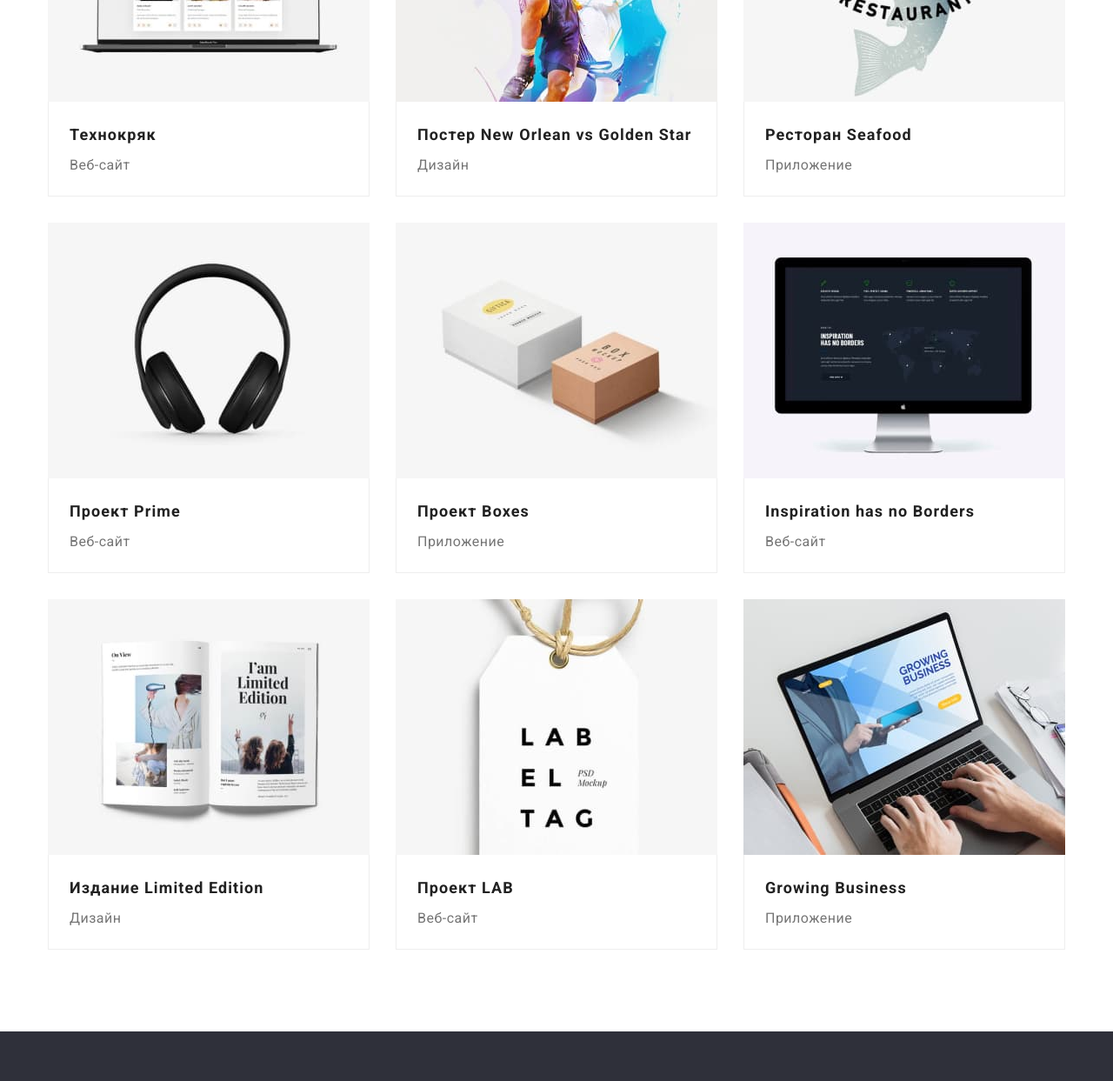
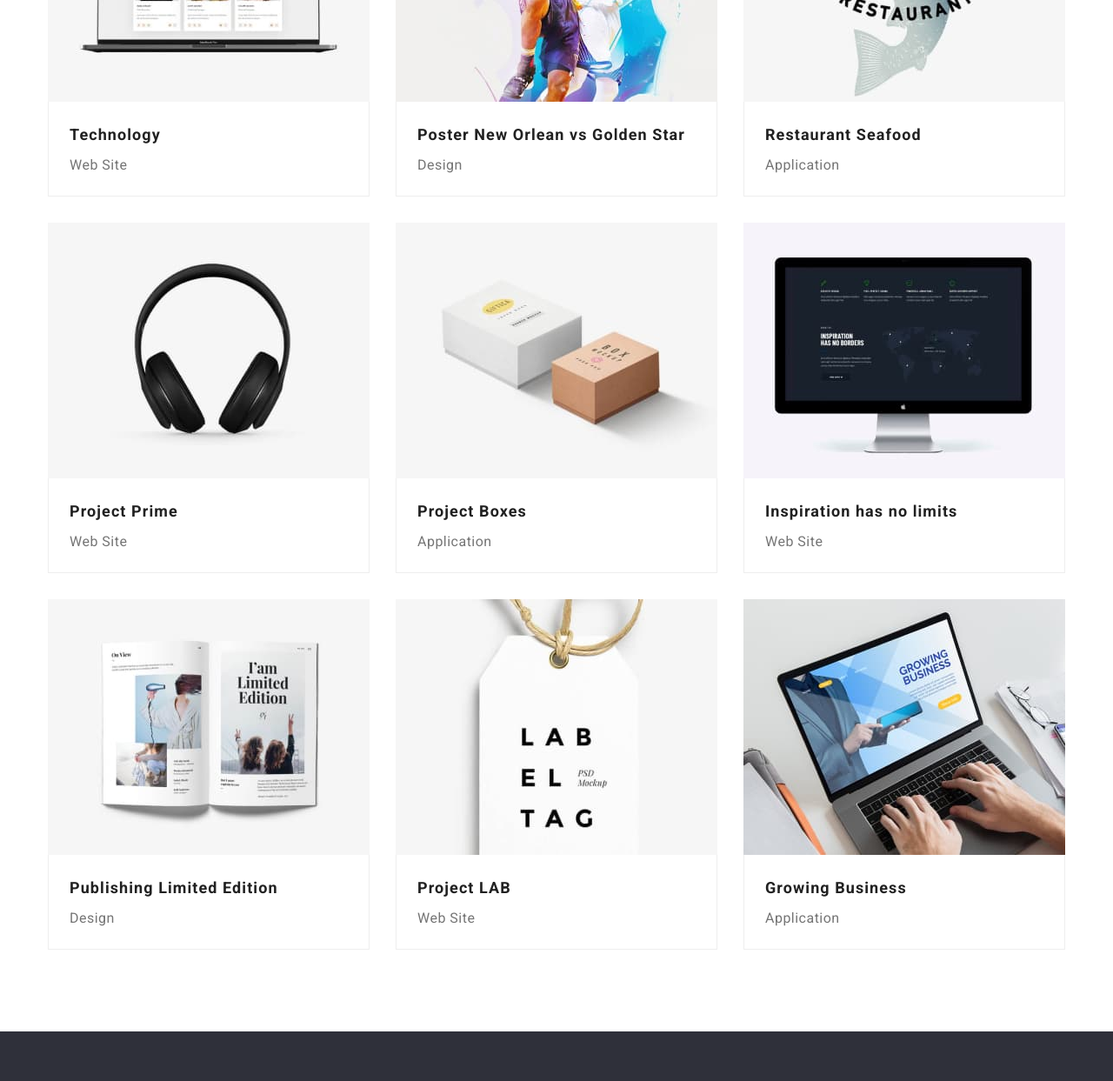
Before and after one commit to AleksandrSokoloff/Web-Studio, a plain HTML site: page portfolio.html in a window 1280 px wide. Shown: the part 440-1683 px from the top of the page at 87% size. Drawn offline with nearby package versions, Linux system fonts and the light colour scheme.

Commit message:
Add corrs

```diff
--- a/portfolio.html
+++ b/portfolio.html
@@ -129,14 +129,14 @@
                   </picture>
                   <div class="filter-desc-overlay">
                     <p class="text">
-                      Технокряк это современная площадка распространения коронавируса. Компании используют эту платформу
-                      для цифрового шпионажа и атак на защищённые сервера конкурентов.
+                      Techno is modern platform for business development and growing up your effectivness using up to date
+                      methods and skills and giving you competitive advanteges.
                     </p>
                   </div>
                 </div>
                 <div class="content">
-                  <h3 class="title">Технокряк</h3>
-                  <p class="text">Веб-сайт</p>
+                  <h3 class="title">Technology</h3>
+                  <p class="text">Web Site</p>
                 </div>
               </a>
             </li>
@@ -162,14 +162,14 @@
 
                   <div class="filter-desc-overlay">
                     <p class="text">
-                      Технокряк это современная площадка распространения коронавируса. Компании используют эту платформу
-                      для цифрового шпионажа и атак на защищённые сервера конкурентов.
+                      Techno is modern platform for business development and growing up your effectivness using up to date
+                      methods and skills and giving you competitive advanteges.
                     </p>
                   </div>
                 </div>
                 <div class="content">
-                  <h3 class="title">Постер New Orlean vs Golden Star</h3>
-                  <p class="text">Дизайн</p>
+                  <h3 class="title">Poster New Orlean vs Golden Star</h3>
+                  <p class="text">Design</p>
                 </div>
               </a>
             </li>
@@ -198,14 +198,14 @@
 
                   <div class="filter-desc-overlay">
                     <p class="text">
-                      Технокряк это современная площадка распространения коронавируса. Компании используют эту платформу
-                      для цифрового шпионажа и атак на защищённые сервера конкурентов.
+                      Techno is modern platform for business development and growing up your effectivness using up to date
+                      methods and skills and giving you competitive advanteges.
                     </p>
                   </div>
                 </div>
                 <div class="content">
-                  <h3 class="title">Ресторан Seafood</h3>
-                  <p class="text">Приложение</p>
+                  <h3 class="title">Restaurant Seafood</h3>
+                  <p class="text">Application</p>
                 </div>
               </a>
             </li>
@@ -229,14 +229,14 @@
                   </picture>
                   <div class="filter-desc-overlay">
                     <p class="text">
-                      Технокряк это современная площадка распространения коронавируса. Компании используют эту платформу
-                      для цифрового шпионажа и атак на защищённые сервера конкурентов.
+                      Techno is modern platform for business development and growing up your effectivness using up to date
+                      methods and skills and giving you competitive advanteges.
                     </p>
                   </div>
                 </div>
                 <div class="content">
-                  <h3 class="title">Проект Prime</h3>
-                  <p class="text">Веб-сайт</p>
+                  <h3 class="title">Project Prime</h3>
+                  <p class="text">Web Site</p>
                 </div>
               </a>
             </li>
@@ -265,14 +265,14 @@
 
                   <div class="filter-desc-overlay">
                     <p class="text">
-                      Технокряк это современная площадка распространения коронавируса. Компании используют эту платформу
-                      для цифрового шпионажа и атак на защищённые сервера конкурентов.
+                      Techno is modern platform for business development and growing up your effectivness using up to date
+                      methods and skills and giving you competitive advanteges.
                     </p>
                   </div>
                 </div>
                 <div class="content">
-                  <h3 class="title">Проект Boxes</h3>
-                  <p class="text">Приложение</p>
+                  <h3 class="title">Project Boxes</h3>
+                  <p class="text">Application</p>
                 </div>
               </a>
             </li>
@@ -301,14 +301,14 @@
 
                   <div class="filter-desc-overlay">
                     <p class="text">
-                      Технокряк это современная площадка распространения коронавируса. Компании используют эту платформу
-                      для цифрового шпионажа и атак на защищённые сервера конкурентов.
+                      Techno is modern platform for business development and growing up your effectivness using up to date
+                      methods and skills and giving you competitive advanteges.
                     </p>
                   </div>
                 </div>
                 <div class="content">
-                  <h3 class="title">Inspiration has no Borders</h3>
-                  <p class="text">Веб-сайт</p>
+                  <h3 class="title">Inspiration has no limits</h3>
+                  <p class="text">Web Site</p>
                 </div>
               </a>
             </li>
@@ -332,14 +332,14 @@
                   </picture>
                   <div class="filter-desc-overlay">
                     <p class="text">
-                      Технокряк это современная площадка распространения коронавируса. Компании используют эту платформу
-                      для цифрового шпионажа и атак на защищённые сервера конкурентов.
+                      Techno is modern platform for business development and growing up your effectivness using up to date
+                      methods and skills and giving you competitive advanteges.
                     </p>
                   </div>
                 </div>
                 <div class="content">
-                  <h3 class="title">Издание Limited Edition</h3>
-                  <p class="text">Дизайн</p>
+                  <h3 class="title">Publishing Limited Edition</h3>
+                  <p class="text">Design</p>
                 </div>
               </a>
             </li>
@@ -363,14 +363,14 @@
                   </picture>
                   <div class="filter-desc-overlay">
                     <p class="text">
-                      Технокряк это современная площадка распространения коронавируса. Компании используют эту платформу
-                      для цифрового шпионажа и атак на защищённые сервера конкурентов.
+                      Techno is modern platform for business development and growing up your effectivness using up to date
+                      methods and skills and giving you competitive advanteges.
                     </p>
                   </div>
                 </div>
                 <div class="content">
-                  <h3 class="title">Проект LAB</h3>
-                  <p class="text">Веб-сайт</p>
+                  <h3 class="title">Project LAB</h3>
+                  <p class="text">Web Site</p>
                 </div>
               </a>
             </li>
@@ -399,14 +399,14 @@
 
                   <div class="filter-desc-overlay">
                     <p class="text">
-                      Технокряк это современная площадка распространения коронавируса. Компании используют эту платформу
-                      для цифрового шпионажа и атак на защищённые сервера конкурентов.
+                      Techno is modern platform for business development and growing up your effectivness using up to date
+                      methods and skills and giving you competitive advanteges.
                     </p>
                   </div>
                 </div>
                 <div class="content">
                   <h3 class="title">Growing Business</h3>
-                  <p class="text">Приложение</p>
+                  <p class="text">Application</p>
                 </div>
               </a>
             </li>
```
Also changed, not shown: index.html (+9 -9 lines).
